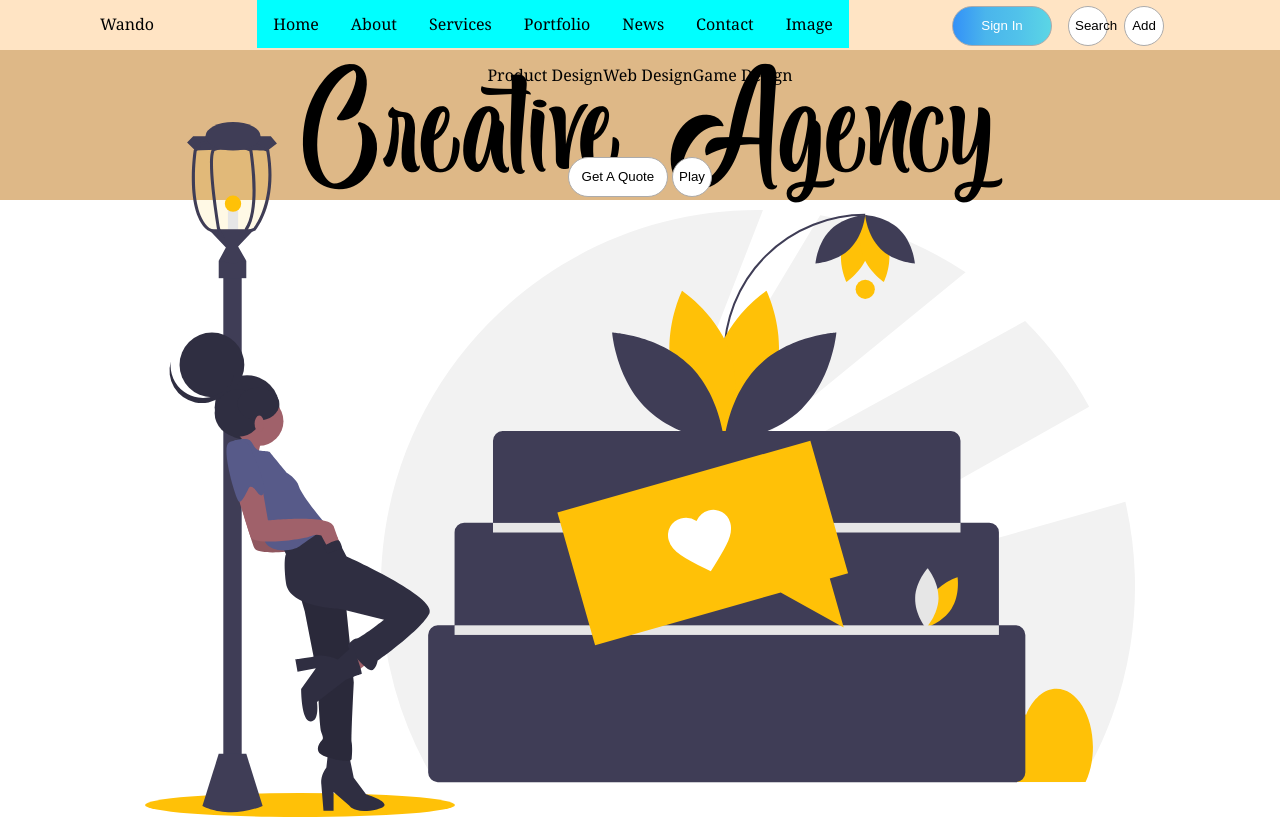
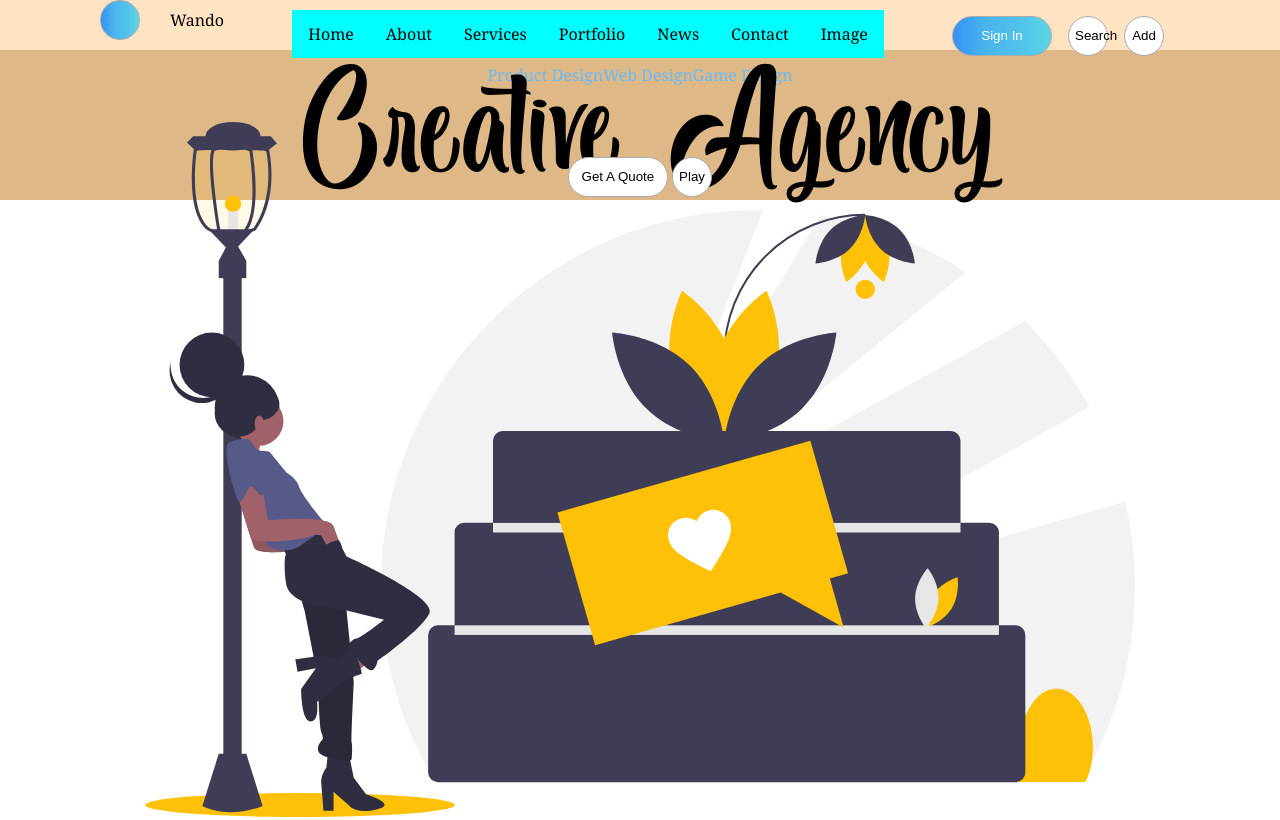
Before and after one commit to shrestharosy/flexbox, a website: page index.html in a window 1280 px wide. Drawn offline with Linux system fonts and the light colour scheme.

```diff
--- a/assets/sass/layouts/_content.scss
+++ b/assets/sass/layouts/_content.scss
@@ -10,6 +10,7 @@
     &__items {
       display: flex;
       flex-direction: row;
+      color: $blue;
     }
 
     h1 {
--- a/assets/sass/layouts/_navbar.scss
+++ b/assets/sass/layouts/_navbar.scss
@@ -3,6 +3,7 @@
   padding: 0px 100px;
   display: flex;
   justify-content: space-between;
+  flex-direction: row;
   align-items: baseline;
   background-color: bisque;
 
@@ -24,4 +25,15 @@
       margin-right: 16px;
     }
   }
+  .logo {
+    display: flex;
+    flex-direction: row;
+    align-items: center;
+
+    button {
+      padding: 16px;
+      margin-right: 30px;
+      @include linear-gradient();
+    }
+  }
 }
--- a/assets/sass/variables/_colors.scss
+++ b/assets/sass/variables/_colors.scss
@@ -1,2 +1,3 @@
-$gray : rgb(172, 171, 171);
-$white : #ffffff;
+$gray: rgb(172, 171, 171);
+$white: #ffffff;
+$blue: #66bbfb;
--- a/index.html
+++ b/index.html
@@ -10,7 +10,10 @@
   </head>
   <body>
     <nav class="navbar">
-      <div class="logo">Wando</div>
+      <div class="logo">
+        <button class="btn btn--round"></button>
+        <span>Wando</span>
+      </div>
       <ul class="navbar__menus">
         <li>Home</li>
         <li>About</li>
```
Also changed, not shown: assets/images/circles-overlapping-black-and-white.svg (added), assets/images/overlapping-circles.svg (added), dest/style.css.
